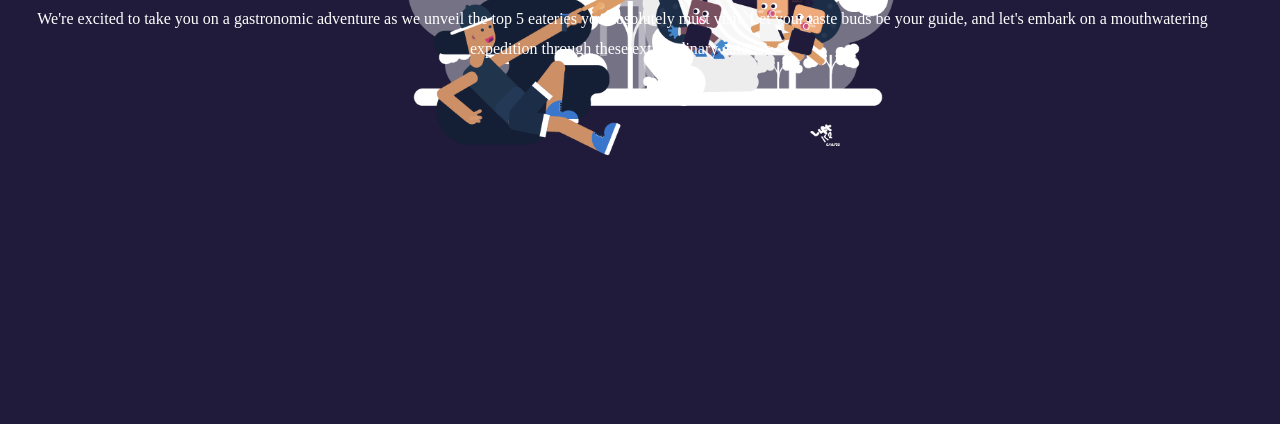
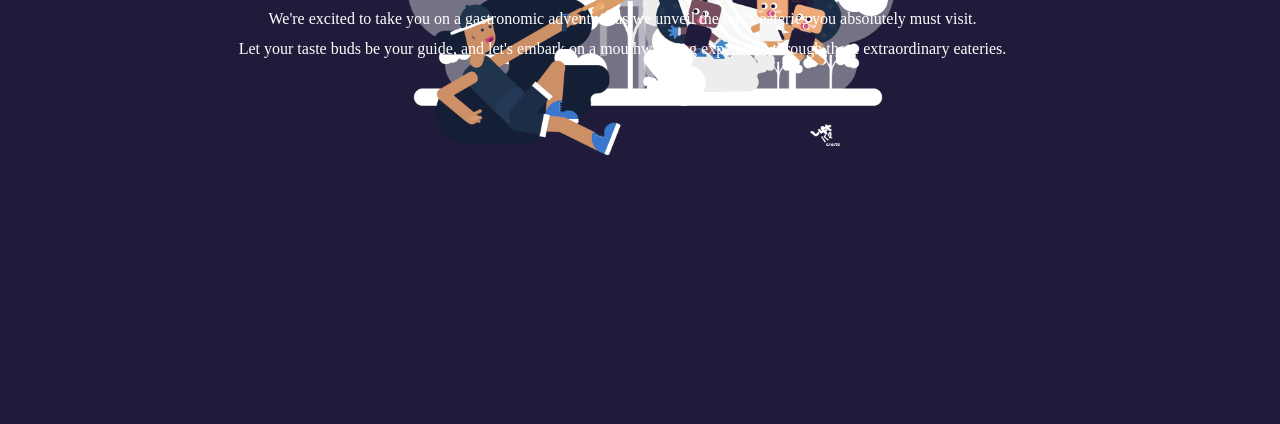
Before and after one commit to skapezempire/jeff, a plain HTML site: page index.html in a window 1280 px wide. Shown: the part 374-798 px from the top of the page. Drawn offline with Linux system fonts and the light colour scheme.

Commit message:
hero sub text reformated

```diff
--- a/index.html
+++ b/index.html
@@ -45,7 +45,7 @@
 
         <p id="head_sub">
 
-            We're excited to take you on a gastronomic adventure as we unveil the top 5 eateries you absolutely must visit.
+            We're excited to take you on a gastronomic adventure as we unveil the top 5 eateries you absolutely must visit. <br>
             Let your taste buds be your guide, and let's embark on a mouthwatering expedition through these extraordinary eateries.
         </p>
 
```
